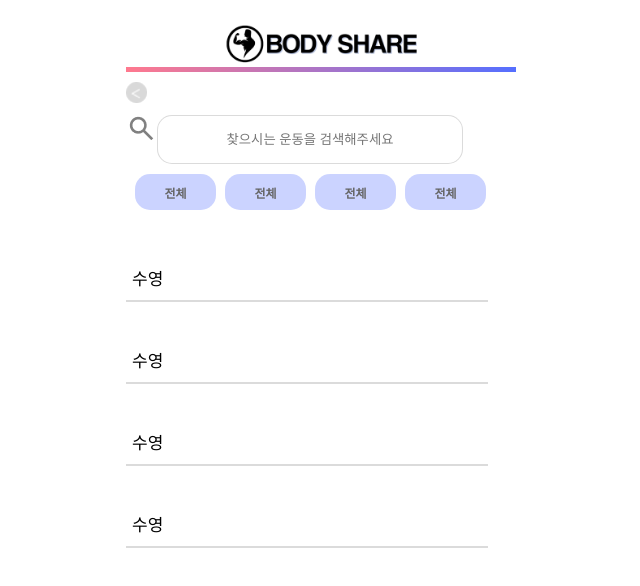
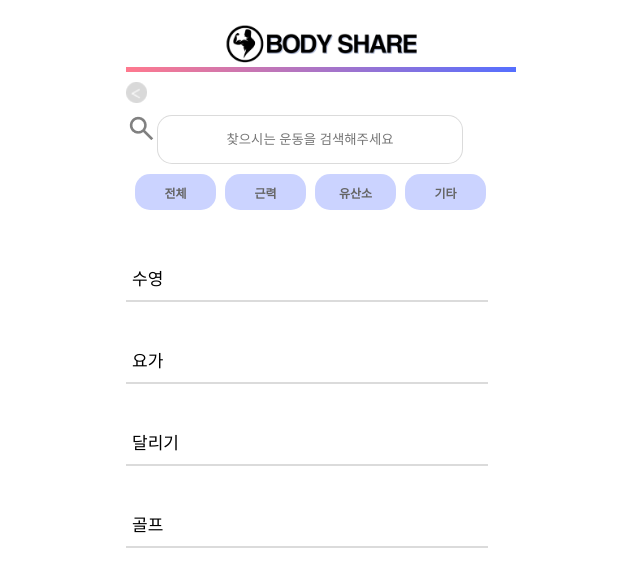
Before and after one commit to UNILION/BodyShare, a React (Create React App) app in the folder BodyShare-app/: page /analysis/sports in a window 1280 px wide. Shown: the top 586 px of the page, without its empty margins (319-959 px from the left). Built offline with nearby package versions, Linux system fonts and the light colour scheme.

Commit message:
style: 스타일 변경

```diff
--- a/BodyShare-app/src/pages/analysis/FoodtSearch.js
+++ b/BodyShare-app/src/pages/analysis/FoodtSearch.js
@@ -7,7 +7,7 @@ import "../../assets/Img/buttonsearch.png";
 
 const FoodtSearchContainer = styled.div`
   display: grid;
-  grid-template-rows: auto auto auto 1fr;
+  grid-template-rows: auto auto auto auto;
   gap: 10px;
 `;
 
@@ -37,7 +37,7 @@ const Input = styled.input`
 const Search = styled.img``;
 
 const FoodSearchResult = styled.div`
-  grid-row: 4;
+  grid-row: 3;
 `;
 
 const ResultList = styled.ul`
@@ -59,6 +59,14 @@ const RP = styled.p`
 const Line = styled.div`
   width: 360px;
   border: 1px solid rgba(135, 135, 135, 0.3);
+`;
+
+const ButtonDiv = styled.div`
+  grid-row: 4;
+  text-align: right;
+  height: 150px;
+  padding-top: 100px;
+  padding-right: 15px;
 `;
 
 // 공통 버튼 css
@@ -123,19 +131,20 @@ const FoodtSearch = function () {
             </ResultButton>
             <Line></Line>
             <ResultButton>
-              <RP>김치</RP>
+              <RP>닭가슴살</RP>
             </ResultButton>
             <Line></Line>
             <ResultButton>
-              <RP>김치</RP>
+              <RP>바나나</RP>
             </ResultButton>
             <Line></Line>
             <ResultButton>
-              <RP>김치</RP>
+              <RP>계란</RP>
             </ResultButton>
             <Line></Line>
           </ResultList>
         </FoodSearchResult>
+        <ButtonDiv>
           <StyledButton
             width="200px"
             height="45px"
@@ -146,10 +155,11 @@ const FoodtSearch = function () {
             border="1px solid rgba(135,135,135,0.3)"
           >
             <ButtonContainer>
-            <Name>Button Name</Name>
+              <Name>선택완료</Name>
               <Image iwidth="30px" iheight="30px" img={true} />
             </ButtonContainer>
           </StyledButton>
+        </ButtonDiv>
       </FoodtSearchContainer>
     </>
   );
--- a/BodyShare-app/src/pages/analysis/SportSearch.js
+++ b/BodyShare-app/src/pages/analysis/SportSearch.js
@@ -95,20 +95,20 @@ const SportSearch = function() {
             <SportCategory>
                 <CategoryList>
                     <CategoryButton><CP>전체</CP></CategoryButton>
-                    <CategoryButton><CP>전체</CP></CategoryButton>
-                    <CategoryButton><CP>전체</CP></CategoryButton>
-                    <CategoryButton><CP>전체</CP></CategoryButton>
+                    <CategoryButton><CP>근력</CP></CategoryButton>
+                    <CategoryButton><CP>유산소</CP></CategoryButton>
+                    <CategoryButton><CP>기타</CP></CategoryButton>
                 </CategoryList>
             </SportCategory>
             <SportSearchResult>
                 <ResultList>
                     <ResultButton><RP>수영</RP></ResultButton>
                     <Line></Line>
-                    <ResultButton><RP>수영</RP></ResultButton>
+                    <ResultButton><RP>요가</RP></ResultButton>
                     <Line></Line>
-                    <ResultButton><RP>수영</RP></ResultButton>
+                    <ResultButton><RP>달리기</RP></ResultButton>
                     <Line></Line>
-                    <ResultButton><RP>수영</RP></ResultButton>
+                    <ResultButton><RP>골프</RP></ResultButton>
                     <Line></Line>
                 </ResultList>
             </SportSearchResult>
```
Lines whose indentation alone changed are shown as unchanged.
